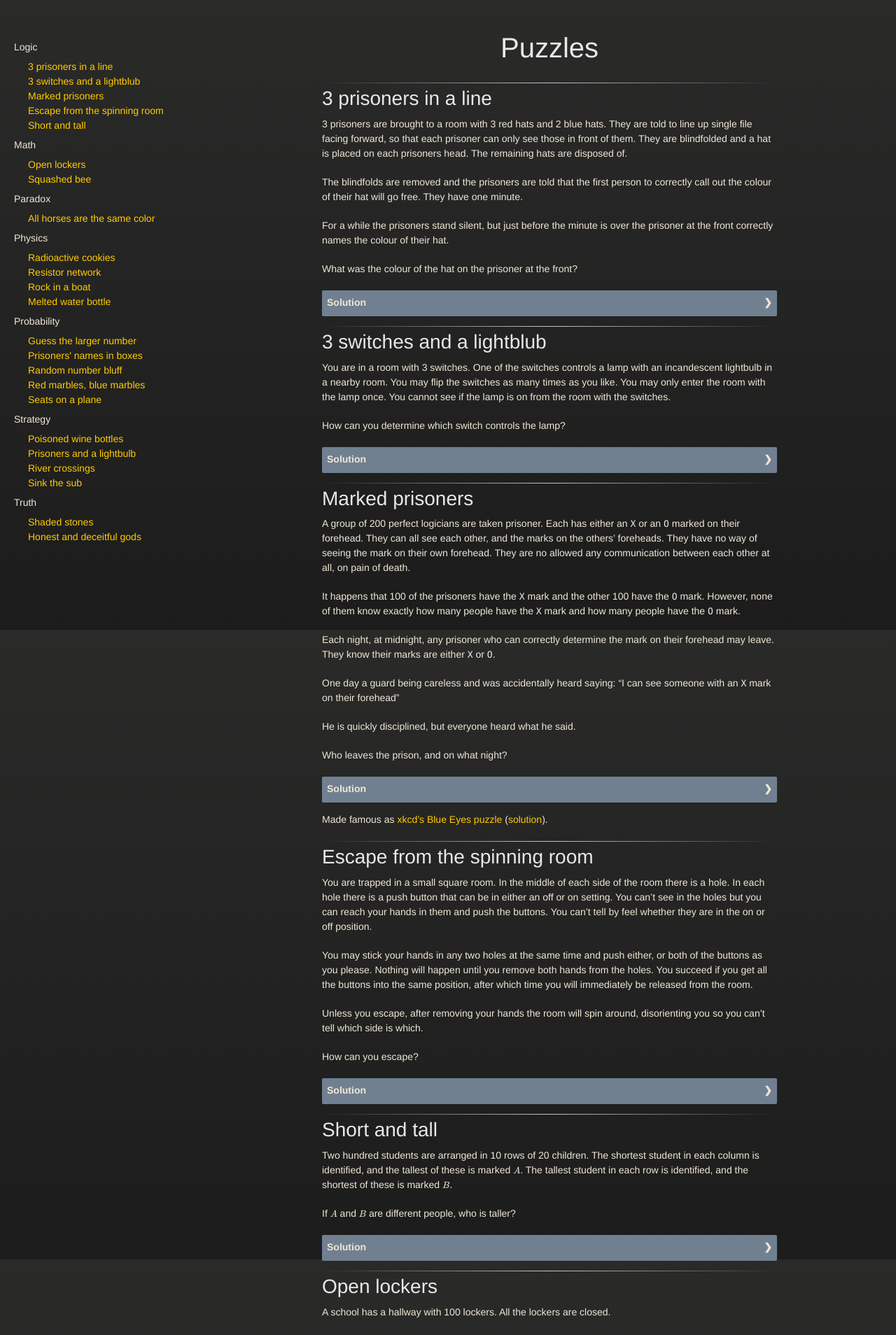
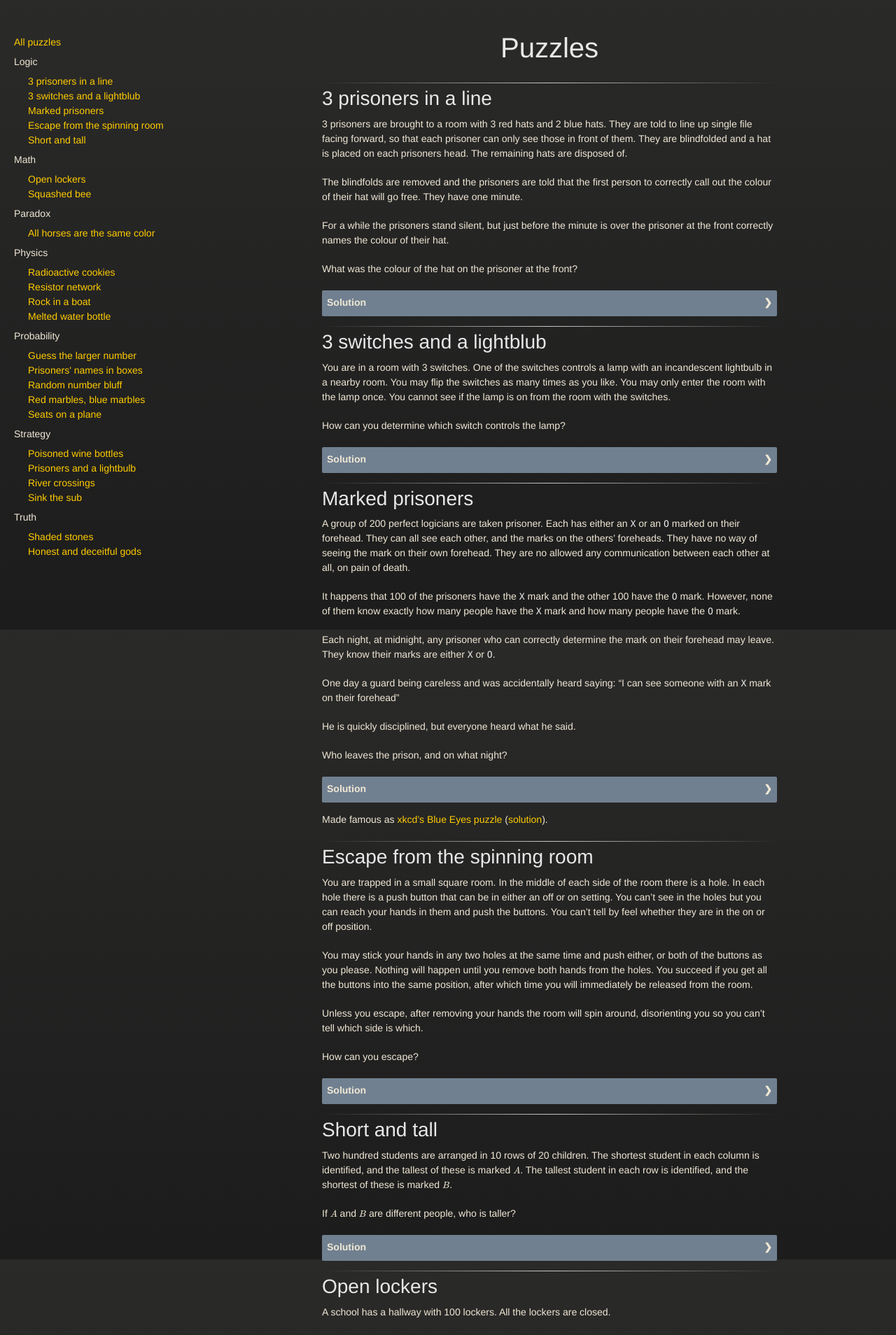
Before and after one commit to sigh/Puzzles, a Jekyll site: the page built from index.html, in a window 1280 px wide. Shown: the top 1908 px of the page at 70% size. Built offline with Jekyll 4.4.1, drawn with Linux system fonts in a browser that asks for light colours.

Commit message:
Create an "All Puzzles" page.

```diff
--- a/_includes/nav.html
+++ b/_includes/nav.html
@@ -1,4 +1,5 @@
 <nav>
+  <li><a href="{{ site.baseurl }}/all">All puzzles</a></li>
   <ul>
     {% for puzzle in site.puzzles %}
     {% assign category = puzzle | puzzle_category %}
@@ -11,7 +12,12 @@
   {% assign current_category = category %}
   <ul>
     {% endif %}
-    <li><a href="{{ puzzle.url }}">{{ puzzle.title }}</a></li>
+    {% if page.inpage_nav %}
+    {% assign href = puzzle | puzzle_id | prepend: '#' %}
+    {% else %}
+    {% assign href = puzzle.url %}
+    {% endif %}
+    <li><a href="{{ href }}">{{ puzzle.title }}</a></li>
     {% endfor %}
   </ul>
 </nav>
--- a/css/style.css
+++ b/css/style.css
@@ -184,12 +184,14 @@
   color: #b6b6b6;
 }
 
+a>h1,
 a {
   color: #ffcc00;
   font-weight: 400;
   text-decoration: none;
 }
 
+a:hover>h1,
 a:hover {
   color: #ffeb9b;
 }
```
Also changed, not shown: all.html (added, +17 -0 lines).
